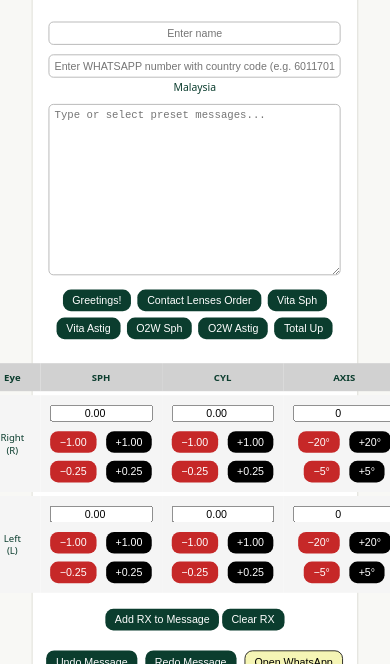
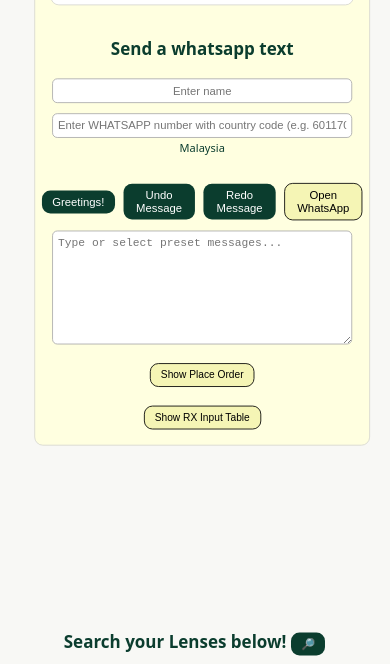
Before and after one commit to kiaraoptometrypx/CL-SELECTOR, a plain HTML site: page index.html in a window 390 px wide. Shown: the part 1336-2000 px from the top of the page. Drawn offline with Linux system fonts and the light colour scheme.

Commit message:
Update index.html

```diff
--- a/index.html
+++ b/index.html
@@ -14,8 +14,8 @@
 
 /* ========= Base ========= */
 body{font-family:system-ui,-apple-system,Segoe UI,Roboto,Arial;font-size:12px;line-height:1.3;margin:0;background:#f8f8f5;color:#0b3d2e}
-h1{font-size:14px;text-align:center;margin:10px 0 12px}
-h2{font-size:13px;margin:6px 0 8px}
+h1{font-size:20px;text-align:center;margin:10px 0 12px}
+h2{font-size:15px;margin:6px 0 8px}
 
 
 /* ========= Layout ========= */
@@ -125,7 +125,12 @@ input[type="checkbox"]:focus{outline:2px solid #0b3d2e33;outline-offset:2px}
 
 
 
-<div class="section3">
+<div class="section"
+     style="display:flex; flex-direction:column;
+            justify-content:center; align-items:center; width:100%;">
+
+
+<div class="section3" style="width:90%; height:auto; ">
 <span><h1>Current Promotions!</h1>
 </span>
 
@@ -152,20 +157,17 @@ input[type="checkbox"]:focus{outline:2px solid #0b3d2e33;outline-offset:2px}
          style="width:90%; border-radius:5px;">
 
 
-
-
-
-
-
-<div style="height:20px"></div>
-
 </div>
 
+</div>
+
+
 
 
 <div style="text-align:center; margin-top:20px; display:flex; flex-direction:column; align-items:center; gap:10px;">
-<span>Place your order here!</span>
-<div style="text-align:center; margin-top:20px; display:flex; flex-direction:column; align-items:center; gap:12px; width:100%;">
+<h1>Send a whatsapp text</h1>
+
+<div style="text-align:center; display:flex; flex-direction:column; align-items:center; gap:12px; width:100%;">
 
   <!-- Name -->
   <input id="waName" type="text"
@@ -178,31 +180,97 @@ input[type="checkbox"]:focus{outline:2px solid #0b3d2e33;outline-offset:2px}
            placeholder="Enter WHATSAPP number with country code (e.g. 601170199170)"
            style="padding:6px; width:90%; border-radius:6px; border:1px solid #aaa; text-align:center;">
     <span id="countryDisplay" style="font-size:13px; color:#0b3d2e;">Malaysia</span>
+
+</div>
+
+
+<div style="text-align:center; margin-top:20px;
+            display:flex; flex-direction:row; justify-content:center;
+            align-items:center; gap:10px;">
+
+    <button type="button" onclick="addPersonalPreset()">Greetings!</button>
+
+    <button type="button" onclick="undoMsg()">Undo Message</button>
+    <button type="button" onclick="redoMsg()">Redo Message</button>
+  <button onclick="openWhatsApp()" style="background: #f5f5b5; color:black; border: 1px solid black">
+    Open WhatsApp
+  </button>
+
   </div>
 
   <!-- Message box -->
   <textarea id="waMessage" rows="4"
             placeholder="Type or select preset messages..."
-            style="width:90%; padding:6px; height:200px; border-radius:6px; border:1px solid #aaa;"></textarea>
-
-  <!-- Preset buttons -->
-  <div style="display:flex; flex-wrap:wrap; justify-content:center; gap:8px; max-width:600px; margin-top:6px;">
-    <button type="button" onclick="addPersonalPreset()">Greetings!</button>
-    <button type="button" onclick="addPreset('Thank you for placing the order! We will text you once the contact lenses are ready!')">
-      Contact Lenses Order
-    </button>
+            style="width:90%; padding:6px; height:120px; border-radius:6px; border:1px solid #aaa;"></textarea>
+
+<!-- Toggle button -->
+<div style="text-align:center; margin-top:10px;">
+  <button id="presetToggleBtn"
+          style="font-size:12px; color:black; background:#f5f5b5; border:1px solid #000;">
+    Show Presets
+  </button>
+</div>
+
+<!-- Buttons section (START HIDDEN) -->
+<div id="presetButtons"
+     style="display:none; ">
+
+  <div style="display:flex; flex-wrap:wrap; justify-content:center;
+              gap:8px; max-width:400px; margin-top:6px;">
+
+
     <button type="button" onclick="addSet('A')">Vita Sph</button>
     <button type="button" onclick="addSet('B')">Vita Astig</button>
     <button type="button" onclick="addSet('C')">O2W Sph</button>
     <button type="button" onclick="addSet('D')">O2W Astig</button>
+
+    <button type="button" onclick="addPreset('Thank you for placing the order! We will text you once the contact lenses are ready!')">
+      Place Order
+    </button>
     <button type="button" onclick="totalUp()">Total Up</button>
+
   </div>
 
 </div>
 
 
-<div style="text-align:center; margin-top:20px;">
-<table style="width:90%; border:none; border-collapse:collapse; margin:auto; text-align:center; font-size:12px;">
+<script>
+(function(){
+  const btn = document.getElementById("presetToggleBtn");
+  const box = document.getElementById("presetButtons");
+
+  let open = false; // start hidden
+
+  function render(){
+    box.style.display = open ? "block" : "none";
+    btn.textContent = open ? "Hide Place Order" : "Show Place Order";
+  }
+
+  btn.addEventListener("click", () => {
+    open = !open;
+    render();
+  });
+
+  render();
+})();
+</script>
+
+
+
+<!-- RX hide/show toggle -->
+<div style="text-align:center; margin:10px;">
+  <button type="button" id="rxSectionToggle"
+    style="font-size:12px;background:#f5f5b5;color:black;border:1px solid black;">
+    Hide RX
+  </button>
+</div>
+
+<!-- RX SECTION -->
+<div id="rxSection">
+  <div style="text-align:center; margin-bottom:10px">
+    <table style="width:90%; border:none; border-collapse:collapse; margin:auto; text-align:center; font-size:12px;">
+
+
   <thead style="background:#d1d1d1;">
     <tr>
       <th style="padding:10px 20px; border:none;">Eye</th>
@@ -325,6 +393,30 @@ input[type="checkbox"]:focus{outline:2px solid #0b3d2e33;outline-offset:2px}
   </button>
 
 </div>
+</div>
+
+<script>
+(function(){
+  const btn = document.getElementById("rxSectionToggle");
+  const sec = document.getElementById("rxSection");
+  if(!btn || !sec) return;
+
+  let open =  false;
+
+  function render(){
+    sec.style.display = open ? "block" : "none";
+    btn.textContent = open ? "Hide RX Input Table" : "Show RX Input Table";
+  }
+
+  btn.addEventListener("click", () => {
+    open = !open;
+    render();
+  });
+
+  render();
+})();
+</script>
+
 
 <script>
 function adjustSingle(eye, type, value) {
@@ -383,26 +475,6 @@ function clearRx() {
 
 
 
-
-
-</div>
-
-
-</div>
-<div style="text-align:center; margin-top:20px; display:flex; flex-direction:column; align-items:center; gap:10px;">
-
-  <!-- Undo / Redo -->
-  <div style="display:flex; gap:10px; margin-top:5px;">
-    <button type="button" onclick="undoMsg()">Undo Message</button>
-    <button type="button" onclick="redoMsg()">Redo Message</button>
-
-  <!-- Open WhatsApp -->
-  <button onclick="openWhatsApp()" style="background: #f5f5b5; color:black; border: 1px solid black">
-    Open WhatsApp
-  </button>
-</div>
-
-<div style="height:10px"></div>
 </div>
 
 <script>
@@ -674,11 +746,25 @@ function openWhatsApp() {
 </script>
 </div>
 </div>
-
+</div>
 
 
 
 <div style="height:200px"></div>
+
+
+
+
+
+
+
+
+
+
+
+
+
+
 
 
 
@@ -1905,7 +1991,7 @@ const btn = document.getElementById('scaleToggle');
 window.addEventListener('load', () => {
   const html = document.documentElement;
   const body = document.body;
-  body.style.transform = 'scale(0.8)';
+  body.style.transform = 'scale(0.85)';
   body.style.transformOrigin = 'top center';
   body.style.margin = '0 auto';
   body.style.width = '125%';
@@ -1920,7 +2006,7 @@ btn.addEventListener('click', () => {
   scaled = !scaled;
 
   if (scaled) {
-    body.style.transform = 'scale(0.8)';
+    body.style.transform = 'scale(0.85)';
     body.style.transformOrigin = 'top center';
     body.style.margin = '0 auto';
     body.style.width = '125%';
```
